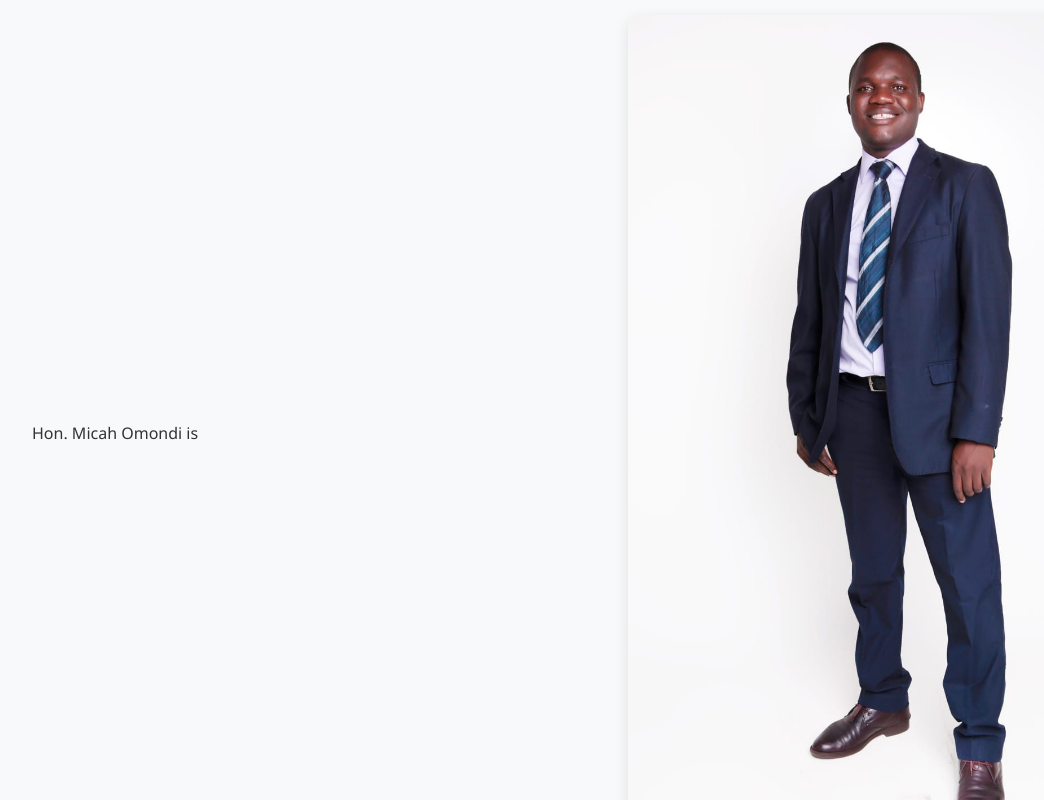
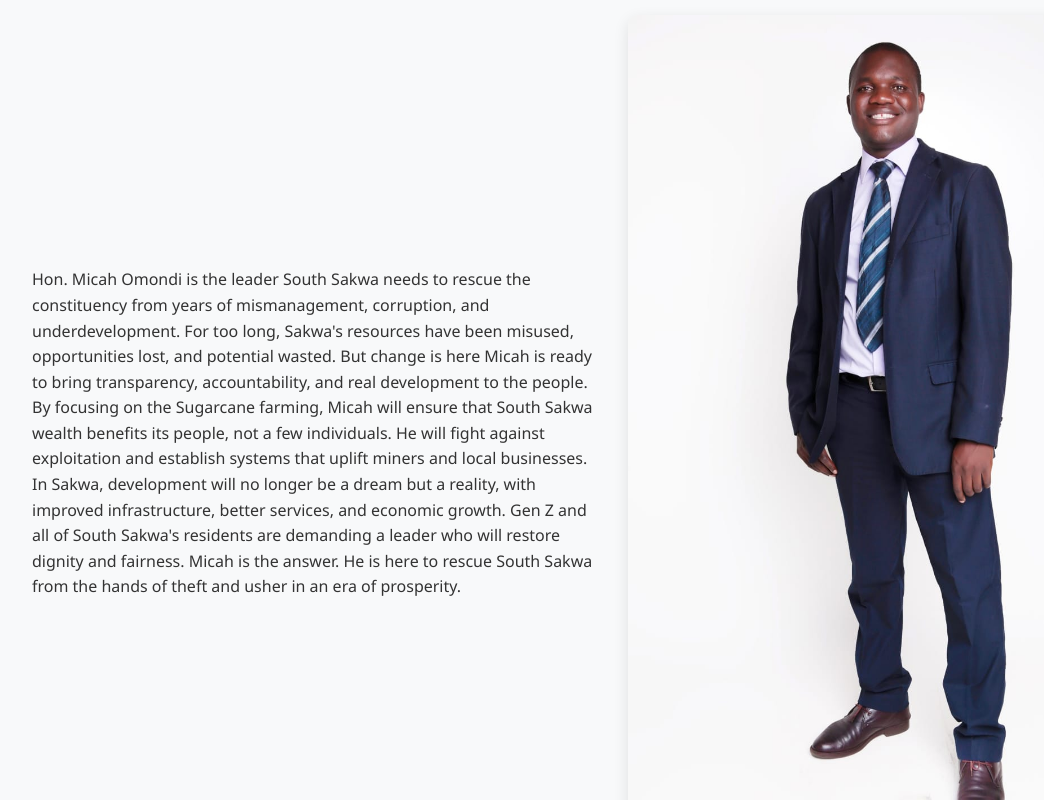
Before and after one commit to Norman-Berlin/Hon-Micah, a website: page public/about.html in a window 1280 px wide. Shown: the part 599-1399 px from the top of the page, without its empty margins (28-1072 px from the left). Drawn offline with Linux system fonts and the light colour scheme.

Commit message:
Update about.html

```diff
--- a/public/about.html
+++ b/public/about.html
@@ -478,7 +478,12 @@
             <h2 class="section-title">About Hon. Micah</h2>
             <div class="about-content">
                 <div class="about-text">
-                    <p>Hon. Micah Omondi is </p>
+                    <p>Hon. Micah Omondi is the leader South Sakwa needs to rescue the constituency from years of mismanagement, corruption, and underdevelopment. For too long, Sakwa's resources have been misused, opportunities lost, and potential wasted. But change is here Micah is ready to bring transparency, accountability, and real development to the people.
+
+By focusing on the Sugarcane farming, Micah will ensure that South Sakwa wealth benefits its people, not a few individuals. He will fight against exploitation and establish systems that uplift miners and local businesses. In Sakwa, development will no longer be a dream but a reality, with improved infrastructure, better services, and economic growth.
+
+Gen Z and all of South Sakwa's residents are demanding a leader who will restore dignity and fairness. Micah is the answer. He is here to rescue South Sakwa from the hands of theft and usher in an era of prosperity.
+ </p>
                 </div>
                 <div class="about-image">
                     <img src="micah real.jpg" alt="Hon. Micah speaking">
```
